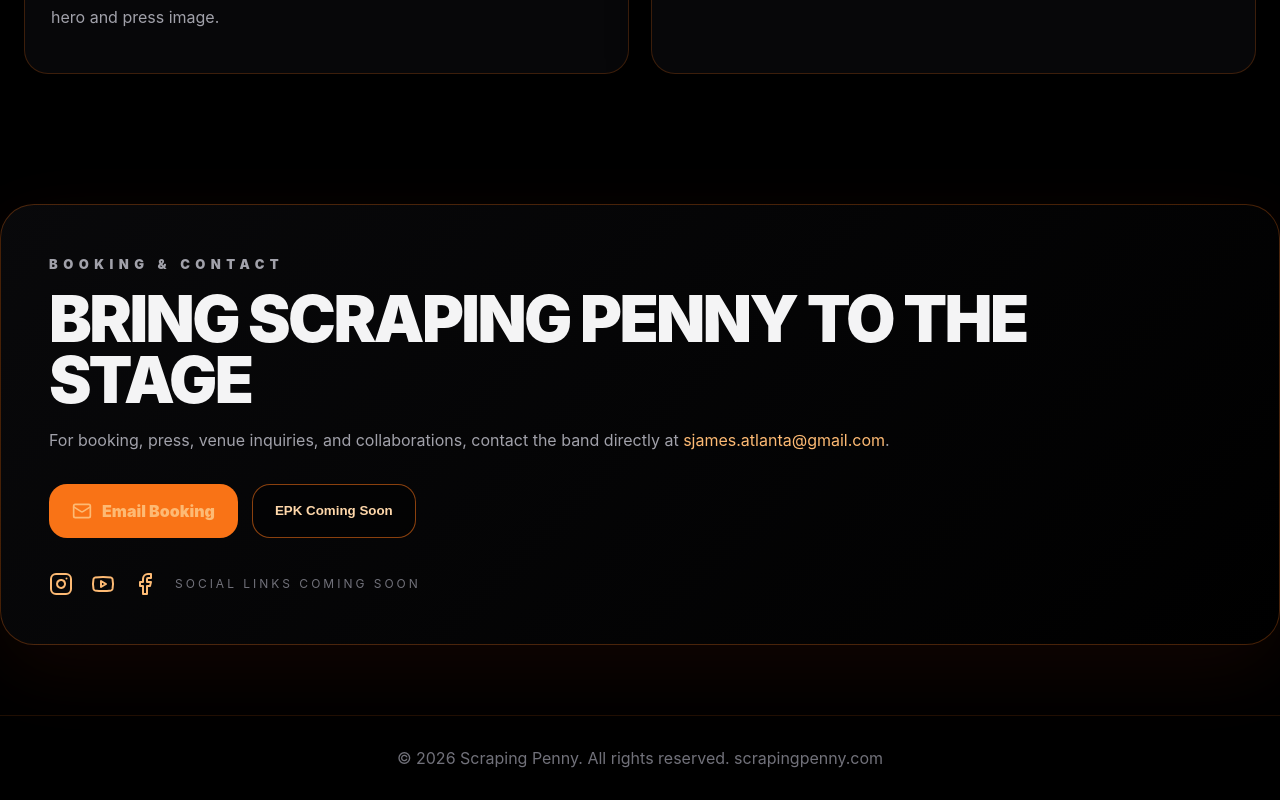
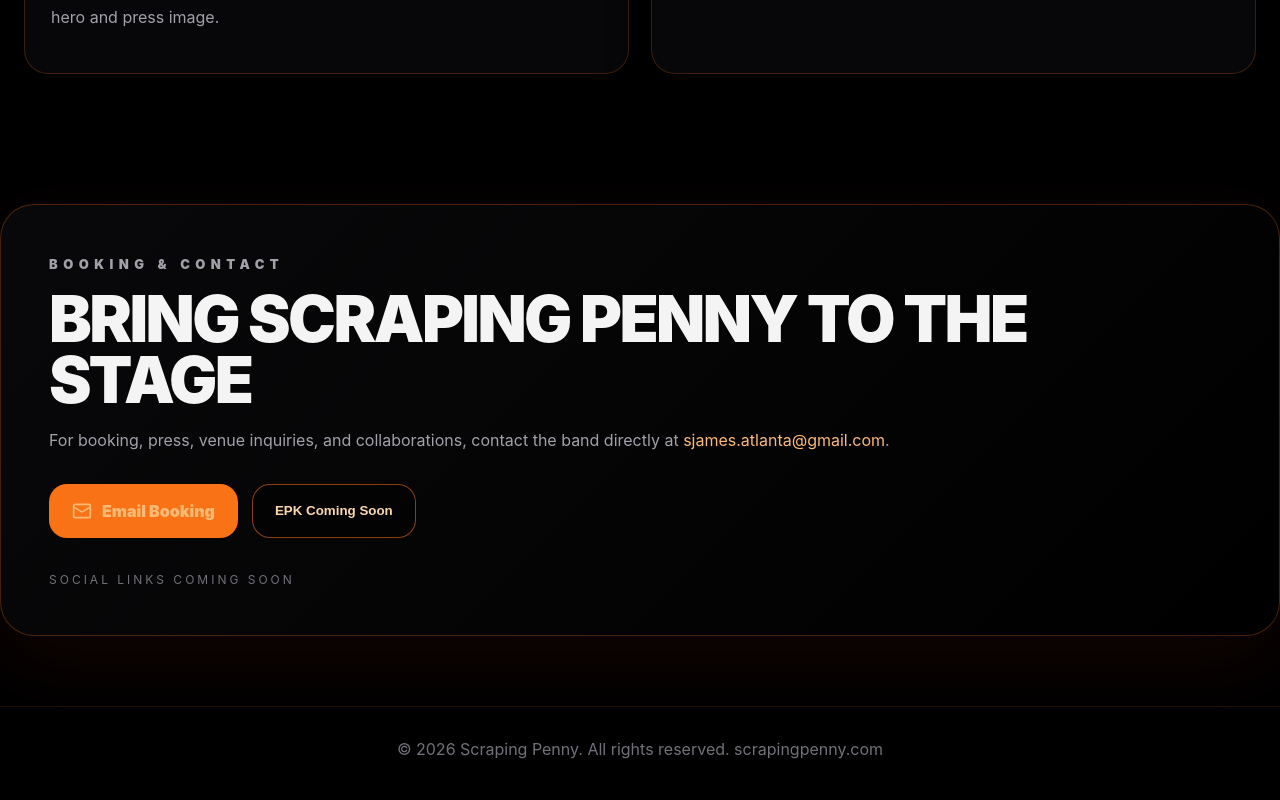
Before and after one commit to sjamesatlanta-scrapingpenny/scrapingpenny, a React (Vite) app in the folder scraping-penny-site/: page / in a window 1280 px wide. Shown: the part 2382-3182 px from the top of the page. Built offline with nearby package versions, Linux system fonts and the light colour scheme.

Commit message:
Update main.jsx

```diff
--- a/scraping-penny-site/src/main.jsx
+++ b/scraping-penny-site/src/main.jsx
@@ -1,7 +1,7 @@
 import React from 'react';
 import { createRoot } from 'react-dom/client';
 import { motion } from 'framer-motion';
-import { Music, CalendarDays, Mail, PlayCircle, InstagramIcon, YoutubeIcon, FacebookIcon, Flame } from "lucide-react";
+import { Music, CalendarDays, Mail, PlayCircle, Flame } from "lucide-react";
 import './styles.css';
 
 function Button({ children, href, variant = 'solid' }) {
@@ -99,8 +99,7 @@ function App() {
             <Button variant="outline">EPK Coming Soon</Button>
           </div>
           <div className="socials" aria-label="Social links coming soon">
-            <InstagramIcon /> <YoutubeIcon /> <FacebookIcon />
-            <span>Social Links Coming Soon</span>
+            <span className="text-sm uppercase tracking-[0.3em] text-zinc-500">Social Links Coming Soon</span>
           </div>
         </section>
       </main>
```
